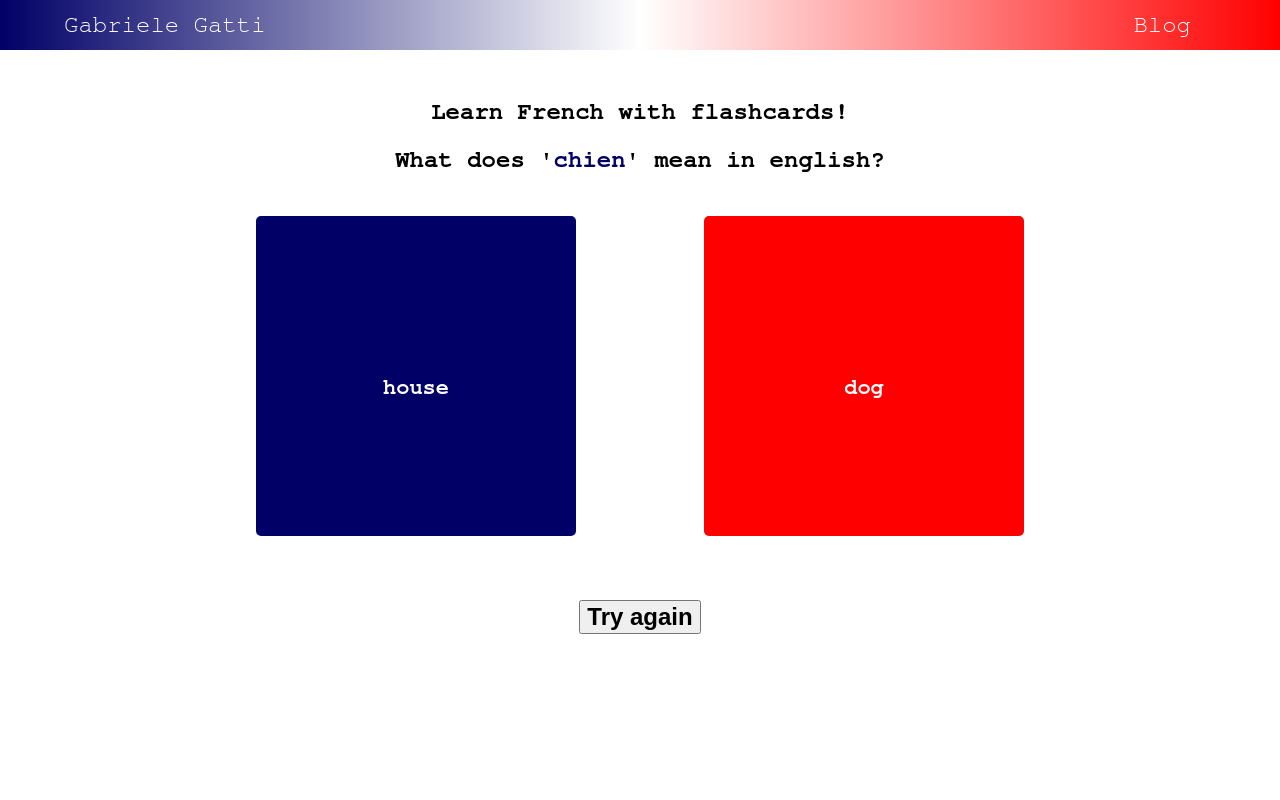
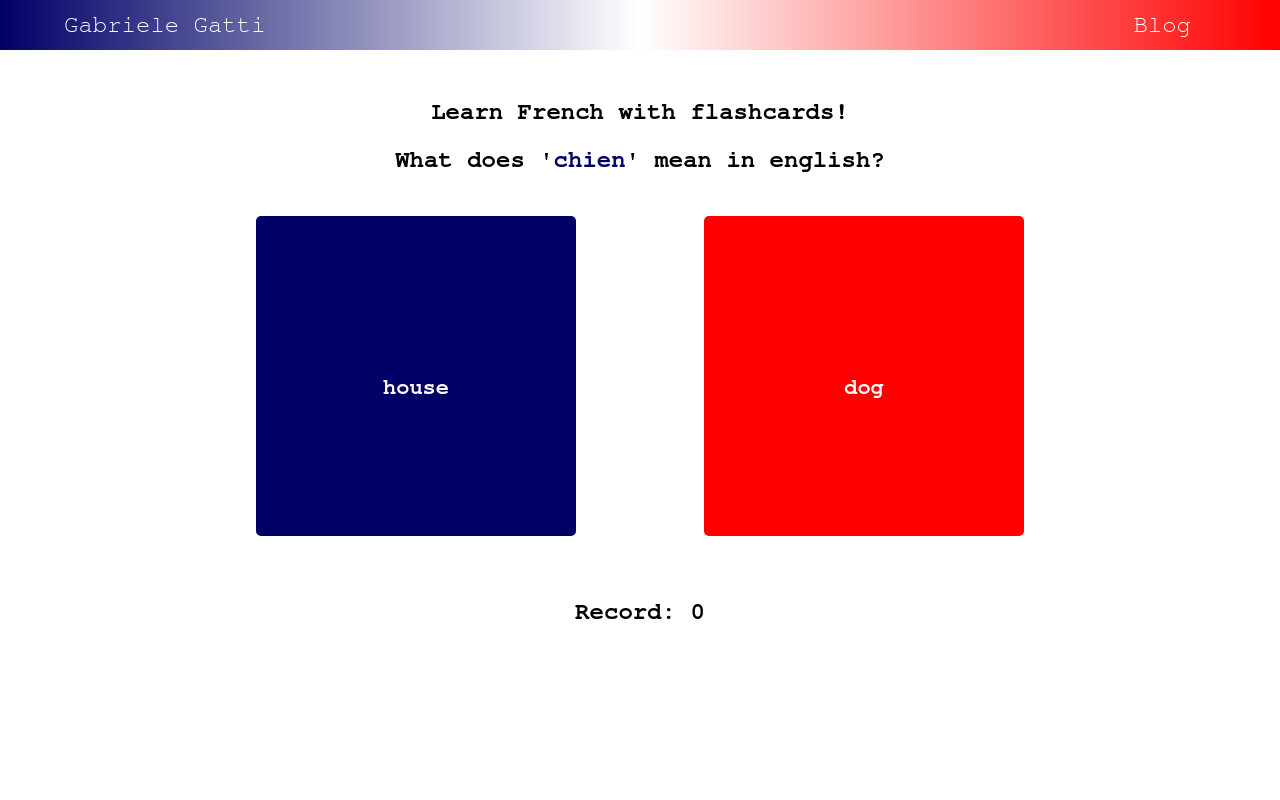
Before and after one commit to Gabri432/angular-language-learner, an Angular app: page / in a window 1280 px wide. Shown: the top 800 px of the page. Built offline with nearby package versions, Linux system fonts and the light colour scheme.

Commit message:
Generating new options after the user chooses one of the previous, adding a counter.

```diff
--- a/src/app/routes/home/home.component.html
+++ b/src/app/routes/home/home.component.html
@@ -12,13 +12,11 @@
     <div id="flashcard-area">
         <div></div>
         <div></div>
-        <app-flashcard [wordToDisplay]="currentOptions[0].english" [position]="'left'"></app-flashcard>
+        <app-flashcard [wordToDisplay]="currentOptions[0].english" [position]="'left'" (click)="getGivenAnswer(currentOptions[0].english)"></app-flashcard>
         <div></div>
-        <app-flashcard [wordToDisplay]="currentOptions[1].english" [position]="'right'"></app-flashcard>
+        <app-flashcard [wordToDisplay]="currentOptions[1].english" [position]="'right'" (click)="getGivenAnswer(currentOptions[1].english)"></app-flashcard>
         <div></div>
         <div></div>
     </div>
-    <div id="button-area">
-        <button (click)="newTry()">Try again</button>
-    </div>
+    <div id="counter">Record: {{counter}}</div>
 </div>
--- a/src/app/routes/home/home.component.scss
+++ b/src/app/routes/home/home.component.scss
@@ -1,5 +1,5 @@
 #home {
-    height: 90vh;
+    height: 100vh;
 
     #title-area {
         margin-top: 100px;
@@ -22,14 +22,10 @@
         grid-template-columns: repeat(7, 1fr);
     }
 
-    #button-area {
+    #counter {
         text-align: center;
-        padding-top: 5%;
-
-        button {
-            font-weight: bold;
-            font-size: 24px;
-            cursor: pointer;
-        }
+        font-weight: bold;
+        font-size: 24px;
+        margin-top: 5%;
     }
 }
--- a/src/app/routes/home/home.component.ts
+++ b/src/app/routes/home/home.component.ts
@@ -10,8 +10,10 @@ import { VocabularyService } from 'src/app/services/getWords.service';
 export class HomeComponent {
   private words: Word[] = [];
   currentOptions: Word[] = [{"english": "", "french": ""}, {"english": "", "french": ""}];
+  counter = 0;
 
   @Input() frenchWord: string = "pomme";
+  private correctAnswer: string = "apple";
 
   constructor(private getWords: VocabularyService) { }
 
@@ -43,10 +45,22 @@ export class HomeComponent {
   generateWordToGuess(): void {
     const pick = Math.floor(Math.random() * this.currentOptions.length);
     this.frenchWord = this.currentOptions[pick].french;
+    this.correctAnswer = this.currentOptions[pick].english;
   }
 
   newTry(): void {
     this.pickNewWords();
     this.generateWordToGuess();
   }
+
+  getGivenAnswer(answer: string): void {
+    if (answer == this.correctAnswer) {
+      console.log("Correct!");
+      this.counter++;
+    } else {
+      console.log("Wrong!");
+      this.counter = 0;
+    }
+    this.newTry();
+  }
 }
```
